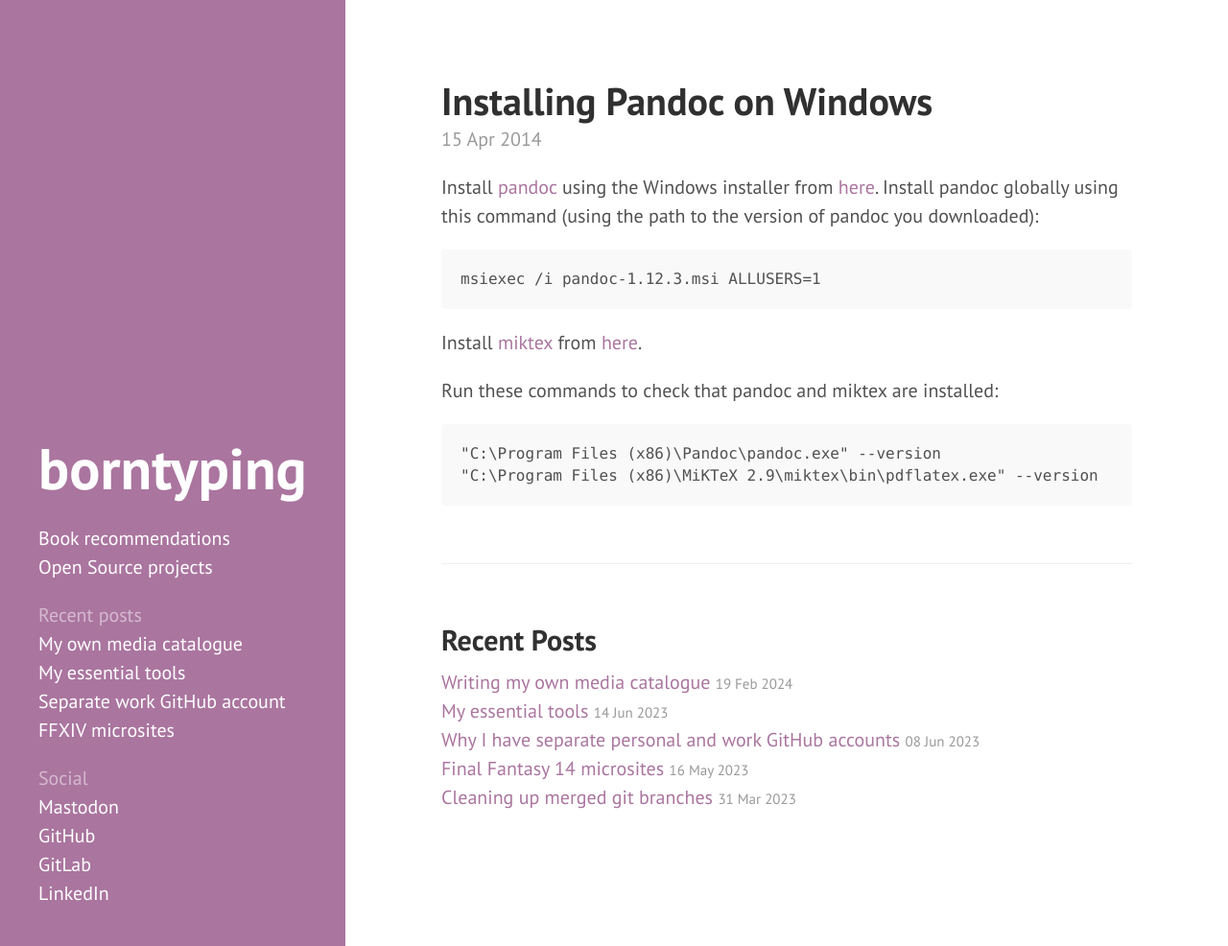
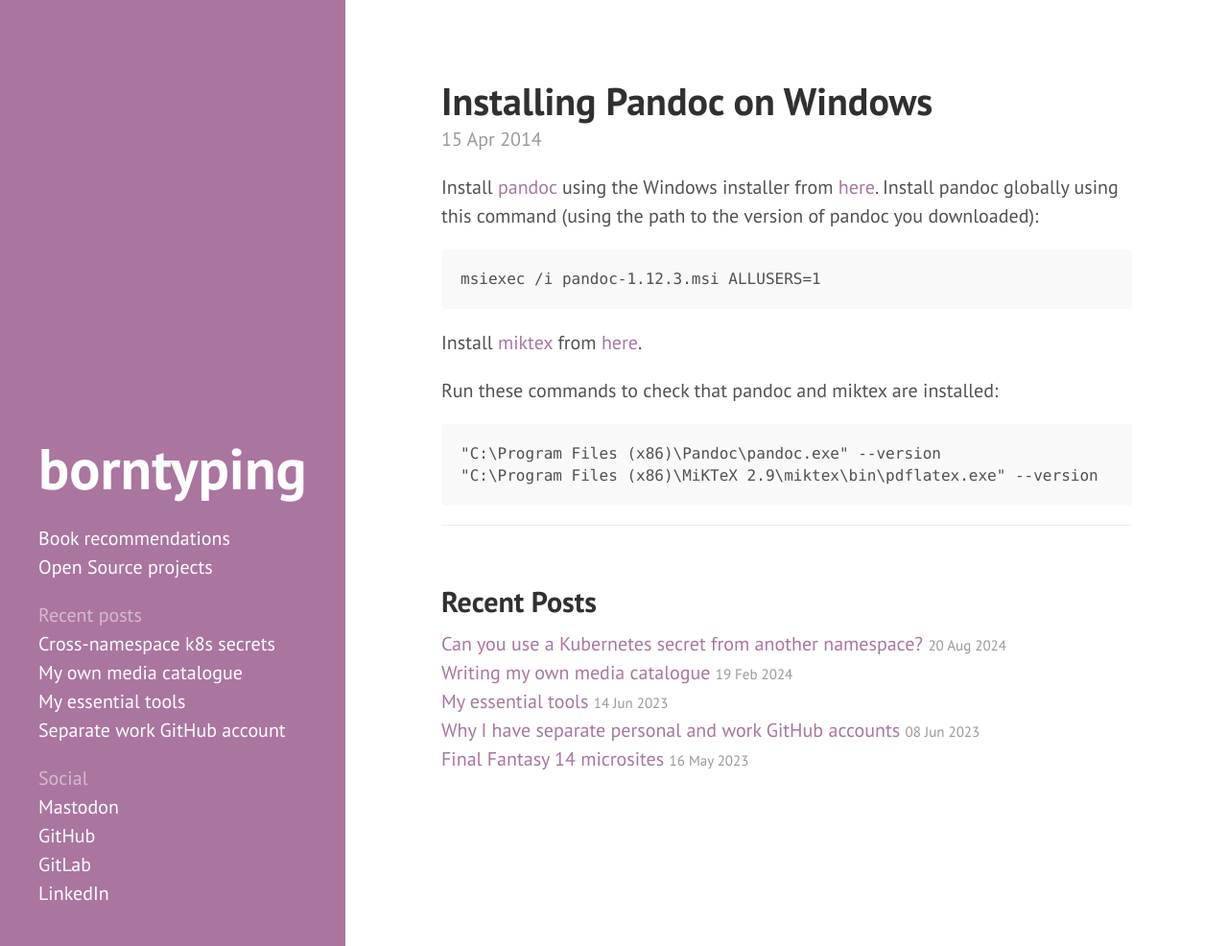
Before and after one commit to borntyping/borntyping.github.io, a Jekyll site: the page built from _posts/2014-04-15-installing-pandoc-on-windows.md, in a window 1280 px wide and 986 px high. Shown: the whole window at 96% size. Built offline with Jekyll 4.4.1, drawn with Linux system fonts in a browser that asks for light colours.

Commit message:
TIL: Kubernetes secrets can't be referenced from another namespace

```diff
--- /dev/null
+++ b/_posts/2024-08-20-kubernetes-secret.md
@@ -0,0 +1,16 @@
+---
+title: Can you use a Kubernetes secret from another namespace?
+short: Cross-namespace k8s secrets
+category: Development
+tags: TIL
+layout: post
+date: "2024-08-20"
+---
+
+Yes, and no:
+
+- A Pod can only reference a Secret in the same namespace[^1].
+- RBAC can allow a ServiceAccount access to Secrets in other namespaces[^2].
+
+[^1]: See [imagePullReference](https://kubernetes.io/docs/reference/kubernetes-api/workload-resources/pod-v1/#containers) and [envFrom](https://kubernetes.io/docs/reference/kubernetes-api/workload-resources/pod-v1/#environment-variables) in the Pod API spec.
+[^2]: Which is how operators that manage secrets across multiple namespaces work.
--- a/public/css/site.css
+++ b/public/css/site.css
@@ -50,5 +50,19 @@
 }
 
 .post {
-  margin-bottom: 3em !important;
+  border-bottom: 1px solid #eee; /* Matches original .related border-top */
+  margin-bottom: 3rem !important; /* Matches .related padding-top + .related>h2 margin-top. */
 }
+
+/* Similar to .related */
+.footnotes {
+  margin-top: 3rem; /* Matches .post margin-bottom */
+  padding-top: 1rem; /* Matches p margin-bottom */
+  border-top: 1px solid #eee; /* Matches original .related border-top */
+  font-size: 0.75em;
+}
+
+.related {
+  padding-top: 0; /* .post takes care of this instead */
+  border-top: none; /* .post takes care of this instead */
+}
```
